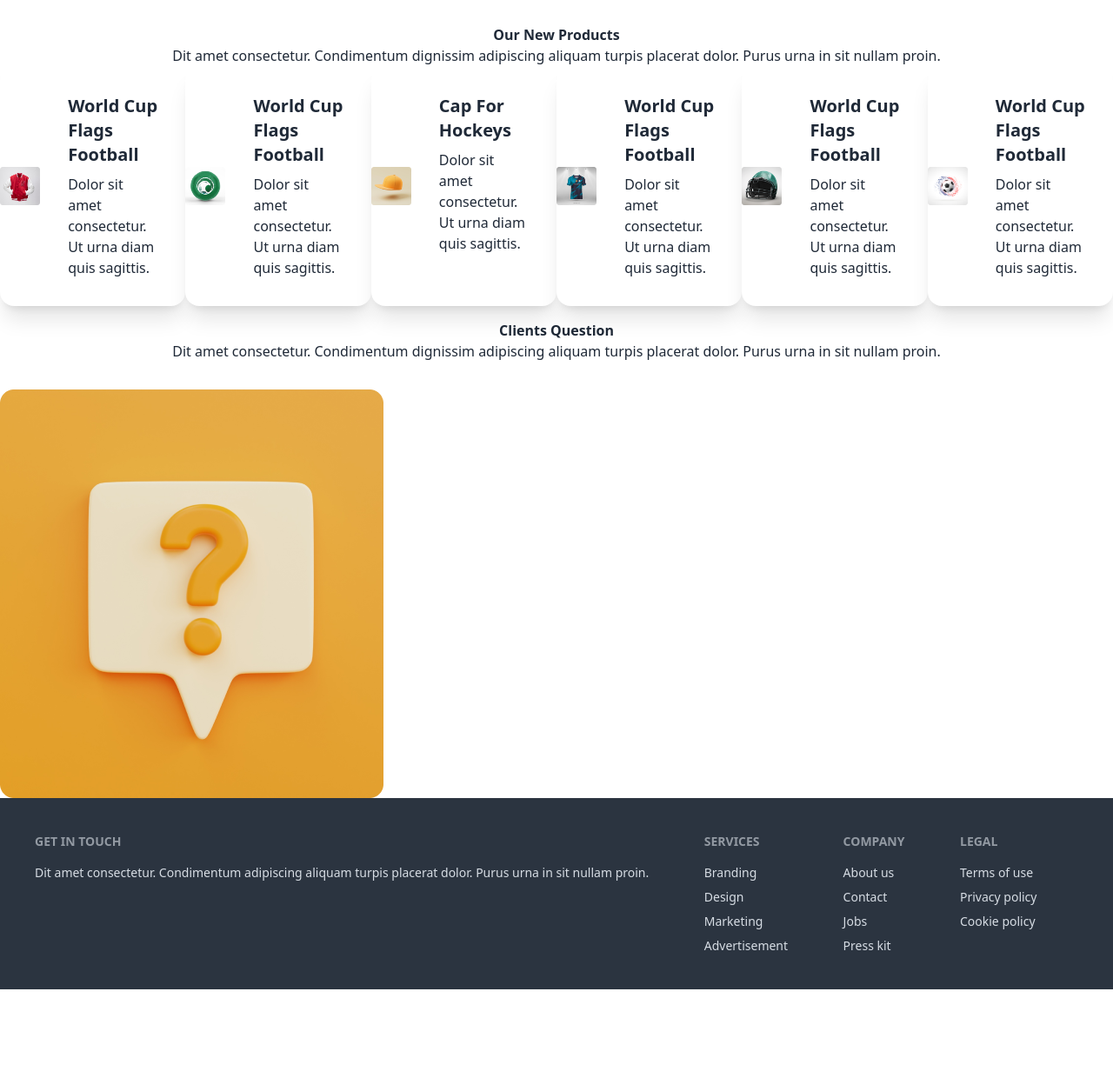
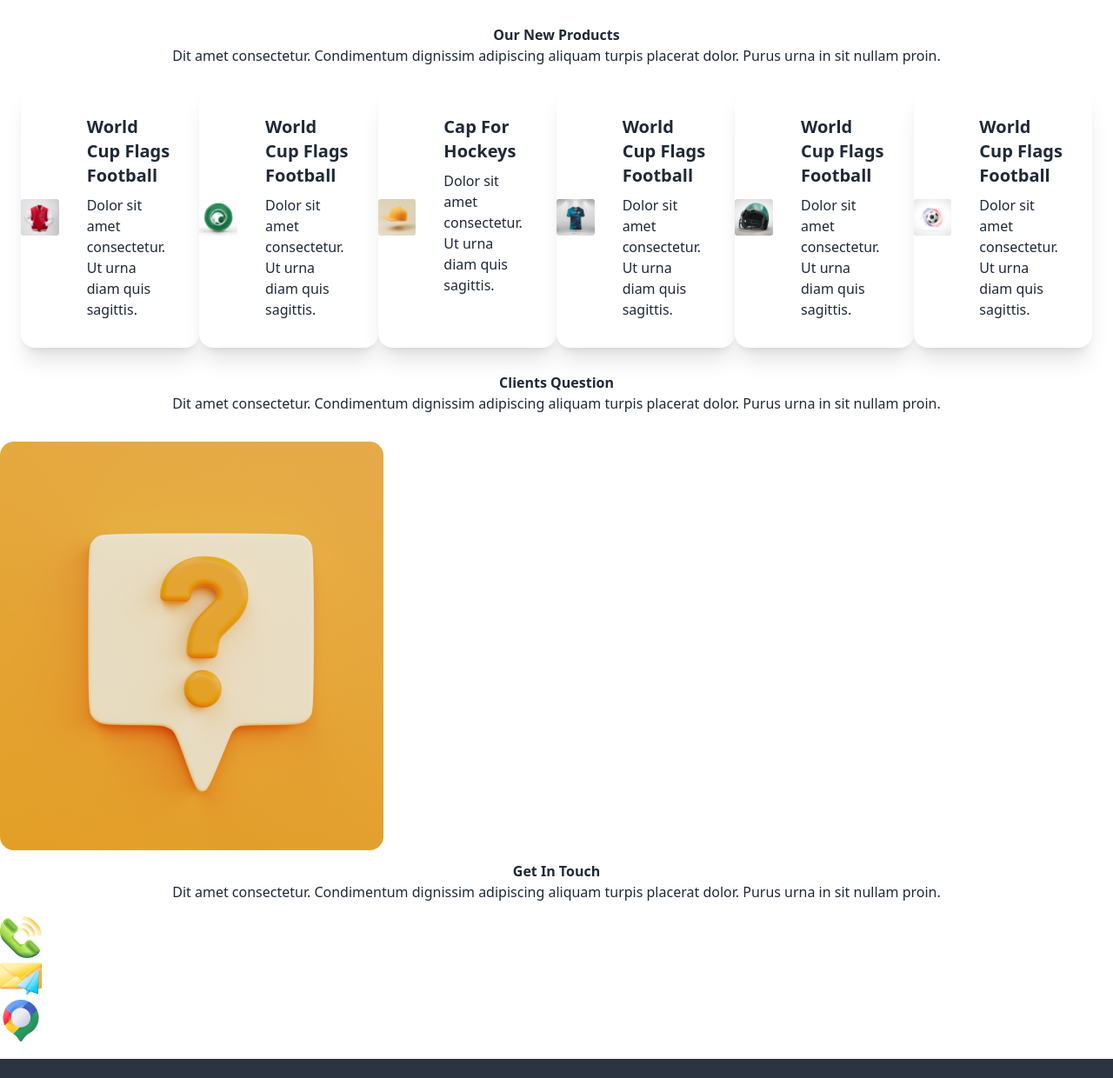
Before and after one commit to Monir728/B9A3-Hockeys-monir728, a plain HTML site: page index.html in a window 1280 px wide. Shown: the part 1660-2900 px from the top of the page at 87% size. Before the commit the page ends 2798 px from the top, so only its background shows below. Drawn offline with nearby package versions, Linux system fonts and the light colour scheme.

Commit message:
added to fotter

```diff
--- a/index.html
+++ b/index.html
@@ -95,14 +95,12 @@
             <h3 class="font-extrabold">Our New Products</h3>
             <p>Dit amet consectetur. Condimentum dignissim adipiscing aliquam turpis placerat dolor. Purus urna in sit nullam proin.</p>
           </div>
-          </div>
-          </div>
-          </div>
+
         </main>
         <main>
           <main>
             <div>
-              <section class="flex flex-row-2 flex-col-3">
+              <section class="flex gird-row-2 grid-col-3 m-3 p-3">
                 <div class="card card-side bg-base-100 shadow-xl">
                   <figure><img src="Images/5.png" alt="Movie"/></figure>
                     <div class="card-body">
@@ -158,8 +156,17 @@
             <img src="Images/11.png" alt="">
           </div>
         </main>
-
-
+        <main>
+          <div class="text-center mt-3 mb-3">
+            <h2 class="font-extrabold">Get In Touch</h2>
+            <p>Dit amet consectetur. Condimentum dignissim adipiscing aliquam turpis placerat dolor. Purus urna in sit nullam proin.</p>
+          </div>
+          <div class=" gap-5 mt-4 mb-5">
+            <img src="Images/Group 1171275317.png" alt="">
+            <img src="Images/Group 1171275318.png" alt="">
+            <img src="Images/Group 1171275321.png" alt="">
+          </div>
+        </main>
         <footer>
           <div>
             <footer class="footer p-10 bg-neutral text-neutral-content">
```
